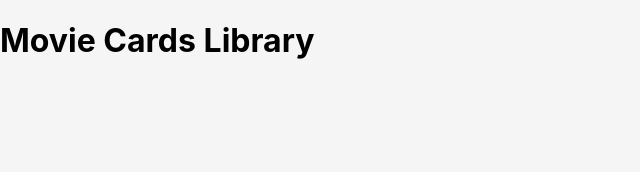
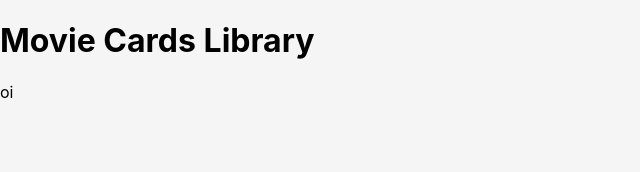
Before and after one commit to mayukuni/movie-cards-library, a React (Create React App) app: page / in a window 1280 px wide. Shown: the top 172 px of the page, without its empty margins (0-640 px from the left). Built offline with nearby package versions, Linux system fonts and the light colour scheme.

Commit message:
requisito 3

```diff
--- a/src/App.js
+++ b/src/App.js
@@ -1,11 +1,13 @@
 import React from 'react';
 import './App.css';
 import Header from './components/Header';
+import MovieList from './components/MovieList';
 
 function App() {
   return (
     <div className="App">
       <Header />
+      <MovieList />
     </div>
   );
 }
--- a/src/components/Header.jsx
+++ b/src/components/Header.jsx
@@ -1,5 +1,3 @@
-// implement Header component here
-//
 import React from 'react';
 // import PropTypes from 'prop-types';
 
--- a/src/components/MovieList.jsx
+++ b/src/components/MovieList.jsx
@@ -1 +1,14 @@
-// implement MovieList component here
+import React from 'react';
+// import PropTypes from 'prop-types';
+class MovieList extends React.Component {
+  render() {
+    const {movies} = this.props;
+    return (
+      <div>
+        oi
+      </div>
+    );
+  }
+}
+
+export default MovieList;
```
